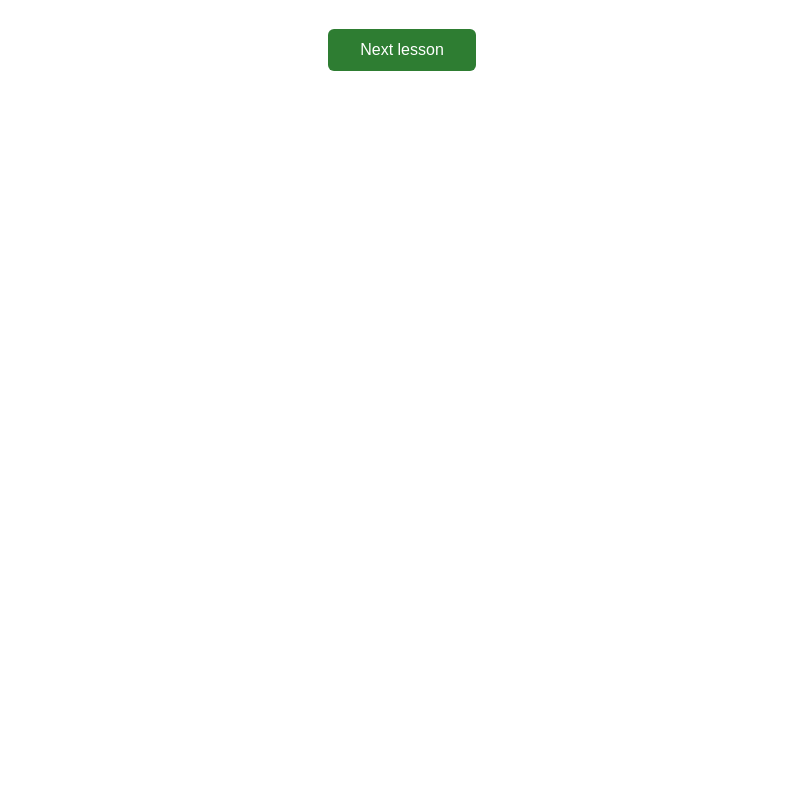
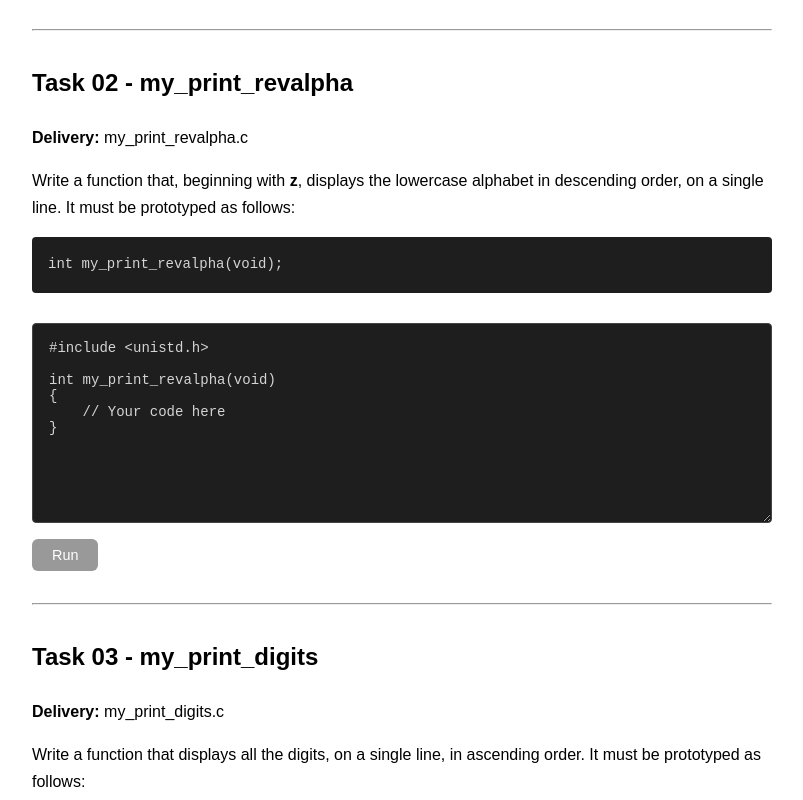
Before and after one commit to Tholarr/codebasiks, a React (Vite) app in the folder frontend/: page /module/01/lesson/01 in a window 1280 px wide. Shown: the part 2240-3040 px from the top of the page, without its empty margins (238-1041 px from the left). Before the commit the page ends 2351 px from the top, so only its background shows below. Built offline with nearby package versions, Linux system fonts and the light colour scheme.

Commit message:
:zap: Add tasks to M01-L01

```diff
--- a/frontend/src/components/CodeExercise.tsx
+++ b/frontend/src/components/CodeExercise.tsx
@@ -16,9 +16,10 @@ type Props = {
     prototype: string;
     starterCode: string;
     expectedOutput: string;
+    functionCall: string;
 };
 
-export default function CodeExercise({ title, delivery, description, prototype, starterCode, expectedOutput }: Props) {
+export default function CodeExercise({ title, delivery, description, prototype, starterCode, expectedOutput, functionCall }: Props) {
     const [code, setCode] = useState(starterCode);
     const [running, setRunning] = useState(false);
     const [result, setResult] = useState<RunResult | null>(null);
@@ -30,7 +31,7 @@ export default function CodeExercise({ title, delivery, description, prototype,
             const res = await fetch("/api/execute", {
                 method: "POST",
                 headers: { "Content-Type": "application/json" },
-        body: JSON.stringify({ code, expectedOutput }),
+                body: JSON.stringify({ code, expectedOutput, functionCall }),
             });
             const data: RunResult = await res.json();
             setResult(data);
--- a/frontend/src/lessons/module01/lesson01.tsx
+++ b/frontend/src/lessons/module01/lesson01.tsx
@@ -3,9 +3,25 @@ import QuizQuestion from "../../components/QuizQuestion";
 import CodeExercise from "../../components/CodeExercise";
 import { codeBlockStyle } from "../../styles/common";
 
-const starterCode = `#include <unistd.h>
+const starterCode1 = `#include <unistd.h>
 
 int my_print_alpha(void)
+{
+    // Your code here
+}
+`;
+
+const starterCode2 = `#include <unistd.h>
+
+int my_print_revalpha(void)
+{
+    // Your code here
+}
+`;
+
+const starterCode3 = `#include <unistd.h>
+
+int my_print_digits(void)
 {
     // Your code here
 }
@@ -93,8 +109,33 @@ export default function Lesson01() {
                 delivery="my_print_alpha.c"
                 description={<>Write a function that, beginning with <strong>a</strong>, displays the lowercase alphabet in ascending order, on a single line. It must be prototyped as follows:</>}
                 prototype="int my_print_alpha(void);"
-        starterCode={starterCode}
+                starterCode={starterCode1}
                 expectedOutput="abcdefghijklmnopqrstuvwxyz"
+                functionCall="my_print_alpha()"
+            />
+
+            <hr style={{ margin: "2rem 0" }} />
+
+            <CodeExercise
+                title="Task 02 - my_print_revalpha"
+                delivery="my_print_revalpha.c"
+                description={<>Write a function that, beginning with <strong>z</strong>, displays the lowercase alphabet in descending order, on a single line. It must be prototyped as follows:</>}
+                prototype="int my_print_revalpha(void);"
+                starterCode={starterCode2}
+                expectedOutput="zyxwvutsrqponmlkjihgfedcba"
+                functionCall="my_print_revalpha()"
+            />
+
+            <hr style={{ margin: "2rem 0" }} />
+
+            <CodeExercise
+                title="Task 03 - my_print_digits"
+                delivery="my_print_digits.c"
+                description={<>Write a function that displays all the digits, on a single line, in ascending order. It must be prototyped as follows:</>}
+                prototype="int my_print_digits(void);"
+                starterCode={starterCode3}
+                expectedOutput="0123456789"
+                functionCall="my_print_digits()"
             />
 
         </LessonLayout>
```
Also changed, not shown: frontend/src/components/LessonLayout.tsx (indentation only), frontend/src/components/QuizQuestion.tsx (indentation only), 1 other file (tests, documents, lock files or other folders). Lines whose indentation alone changed are shown as unchanged.
